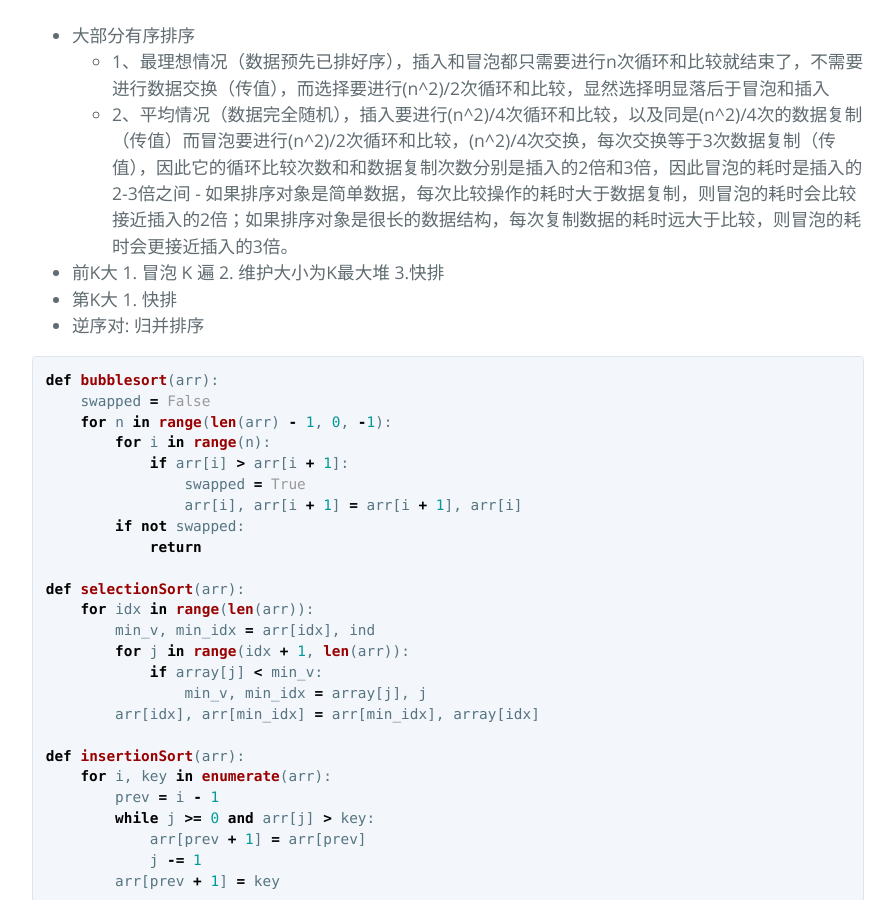
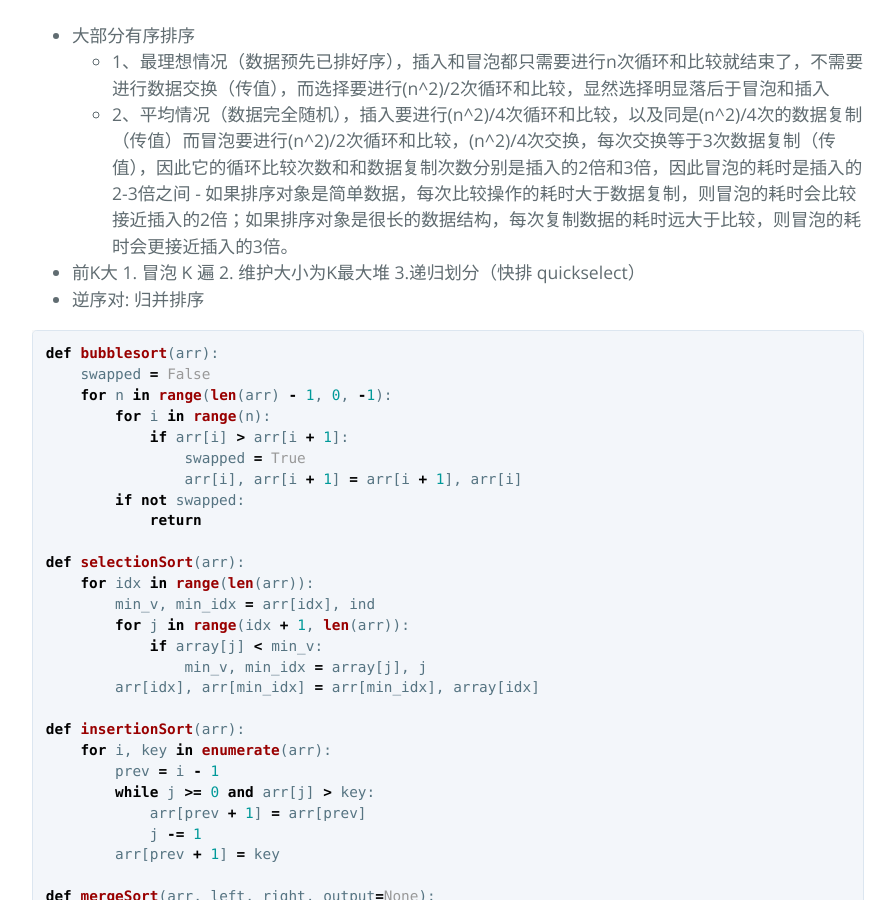
Before and after one commit to nsndimt/nsndimt.github.io, a Jekyll site: the page built from index.md, in a window 1280 px wide and 900 px high, scrolled down 2654 px. Shown: the whole window, without its empty margins (192-1087 px from the left). Built offline with Jekyll 4.4.1, drawn with Linux system fonts in a browser that asks for light colours; the repository's description, which GitHub fills in, is left out; some of the changed text lies outside the part shown.

Commit message:
fix note

````diff
--- a/index.md
+++ b/index.md
@@ -59,8 +59,7 @@
 	- 1、最理想情况（数据预先已排好序），插入和冒泡都只需要进行n次循环和比较就结束了，不需要进行数据交换（传值），而选择要进行(n^2)/2次循环和比较，显然选择明显落后于冒泡和插入
 	- 2、平均情况（数据完全随机），插入要进行(n^2)/4次循环和比较，以及同是(n^2)/4次的数据复制（传值）而冒泡要进行(n^2)/2次循环和比较，(n^2)/4次交换，每次交换等于3次数据复制（传值），因此它的循环比较次数和和数据复制次数分别是插入的2倍和3倍，因此冒泡的耗时是插入的2-3倍之间
  	- 如果排序对象是简单数据，每次比较操作的耗时大于数据复制，则冒泡的耗时会比较接近插入的2倍；如果排序对象是很长的数据结构，每次复制数据的耗时远大于比较，则冒泡的耗时会更接近插入的3倍。
-- 前K大 1. 冒泡 K 遍 2. 维护大小为K最大堆 3.快排
-- 第K大 1. 快排
+- 前K大 1. 冒泡 K 遍 2. 维护大小为K最大堆 3.递归划分（快排 quickselect）
 - 逆序对: 归并排序
 
 ```python
@@ -793,7 +793,7 @@
 (1101 >> 2) & 1 == 0
 
 #删除元素
-1001 ∣ (1 << 2)
+1001|(1 << 2)
 
 #删除元素
 1101& ~(1 << 2)
````
Also changed, not shown: other parts of index.md (+3 -2 lines).
